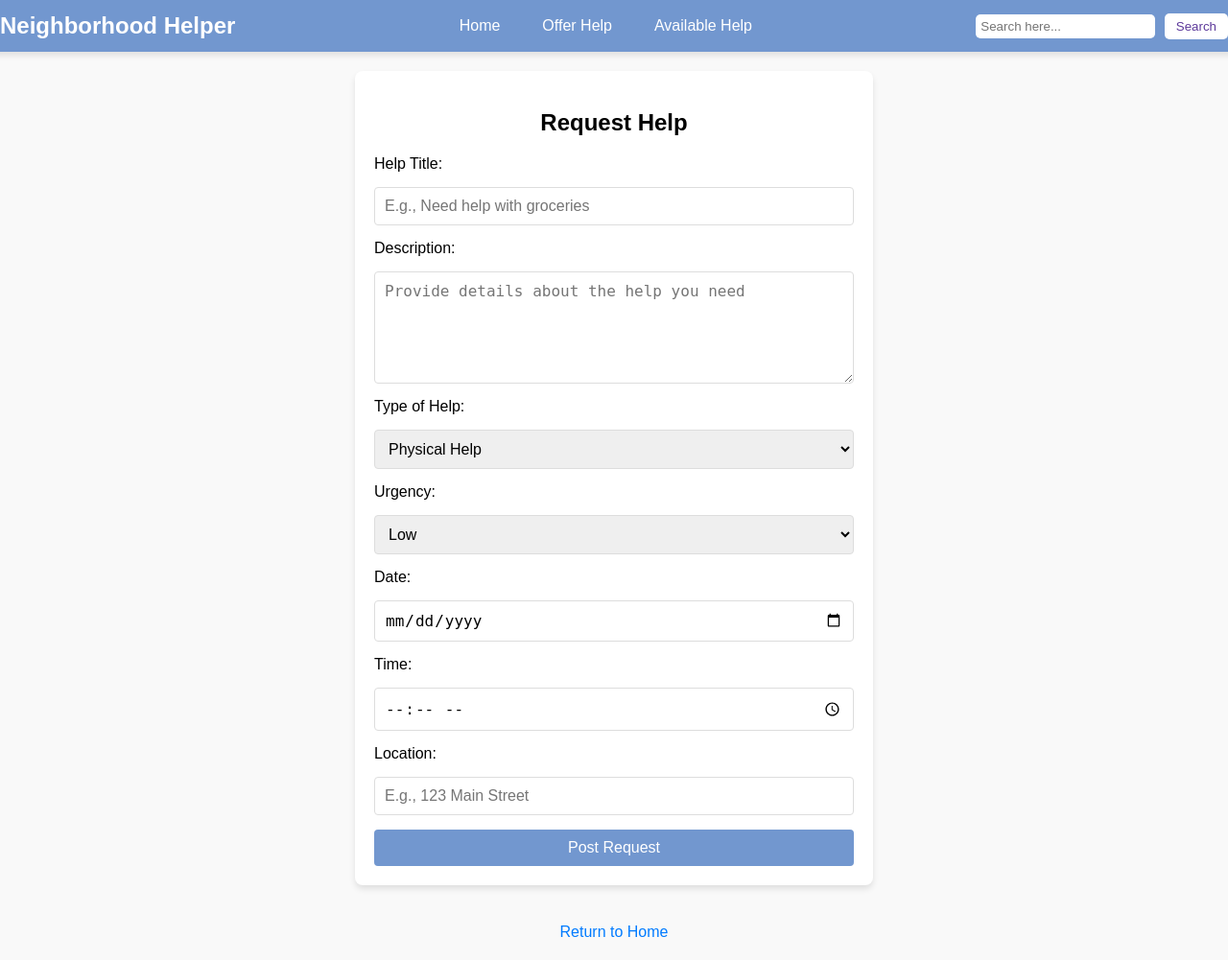
After one commit to ramisharummon/neighborhood_helper, a PHP site: page /auth/request_help.php in a window 1280 px wide. The commit adds this page. Shown: the whole page at 96% size. Run offline with PHP 8.4, Linux system fonts and the light colour scheme.

Commit message:
Add help portal and request help pages; update navbar links

```diff
--- a/auth/home.php
+++ b/auth/home.php
@@ -127,7 +127,8 @@ session_start();
     <div class="navbar">
         <div class="logo">Neighborhood Helper</div>
         <a href="home.php">Home</a>
-        <a href="viewhelp.php">View Help</a>
+        <a href="help_portal.php">View Help</a>
+
         <a href="logout.php">Logout</a>
         <div class="search-bar">
             <input type="text" placeholder="Search">
--- /dev/null
+++ b/auth/request_help.php
@@ -0,0 +1,173 @@
+<!DOCTYPE html>
+<html lang="en">
+<head>
+    <meta charset="UTF-8">
+    <meta name="viewport" content="width=device-width, initial-scale=1.0">
+    <title>Request Help</title>
+    <style>
+        body {
+            margin: 0;
+            font-family: Arial, sans-serif;
+            background-color: #f9f9f9;
+            display: flex;
+            flex-direction: column;
+            align-items: center;
+            min-height: 100vh;
+        }
+        .navbar {
+            background-color: #7297cf;
+            display: flex;
+            align-items: center;
+            padding: 10px 20px;
+            width: 100%;
+            box-shadow: 0 4px 6px rgba(0, 0, 0, 0.1);
+        }
+        .navbar .logo {
+            color: white;
+            font-size: 1.5em;
+            font-weight: bold;
+            margin-right: auto;
+        }
+        .navbar a {
+            color: white;
+            text-decoration: none;
+            margin: 0 10px;
+            padding: 8px 12px;
+            border-radius: 5px;
+        }
+        .navbar a:hover {
+            background-color: #5a78a4; /* Slightly darker blue on hover */
+        }
+        .navbar .search-bar {
+            display: flex;
+            align-items: center;
+            margin-left: auto;
+        }
+        .navbar input[type="text"] {
+            padding: 5px;
+            border: none;
+            border-radius: 5px;
+            outline: none;
+        }
+        .navbar button {
+            background-color: white;
+            color: #5D3A9B;
+            border: none;
+            padding: 6px 12px;
+            margin-left: 5px;
+            border-radius: 5px;
+            cursor: pointer;
+        }
+        .navbar button:hover {
+            background-color: #E3E3E3;
+        }
+        .form-container {
+            background: #fff;
+            border-radius: 8px;
+            box-shadow: 0 4px 6px rgba(0, 0, 0, 0.1);
+            padding: 20px;
+            margin: 20px;
+            width: 100%;
+            max-width: 500px;
+        }
+        .form-container h2 {
+            margin-bottom: 20px;
+            text-align: center;
+        }
+        .form-container form {
+            display: flex;
+            flex-direction: column;
+            gap: 15px;
+        }
+        .form-container input,
+        .form-container textarea,
+        .form-container select,
+        .form-container button {
+            padding: 10px;
+            font-size: 16px;
+            border: 1px solid #ddd;
+            border-radius: 4px;
+        }
+        .form-container textarea {
+            resize: vertical;
+        }
+        .form-container button {
+            background-color:#7297cf;
+            color: white;
+            border: none;
+            cursor: pointer;
+        }
+        .form-container button:hover {
+            background-color:#7297cf;
+        }
+        .return-home {
+            margin-top: auto;
+            padding: 20px;
+        }
+        .return-home a {
+            text-decoration: none;
+            color: #007BFF;
+        }
+        .return-home a:hover {
+            text-decoration: underline;
+        }
+    </style>
+</head>
+<body>
+    <!-- Navbar -->
+    <div class="navbar">
+        <div class="logo">Neighborhood Helper</div>
+        <a href="home.php">Home</a>
+        <a href="offer_help.php">Offer Help</a>
+        <a href="available_help.php">Available Help</a>
+        <div class="search-bar">
+            <form method="GET" action="search.php">
+                <input type="text" name="query" placeholder="Search here...">
+                <button type="submit">Search</button>
+            </form>
+        </div>
+    </div>
+
+    <!-- Main Content -->
+    <div class="form-container">
+        <h2>Request Help</h2>
+        <form action="submit_request.php" method="POST">
+            <label for="title">Help Title:</label>
+            <input type="text" id="title" name="title" placeholder="E.g., Need help with groceries" required>
+
+            <label for="description">Description:</label>
+            <textarea id="description" name="description" rows="5" placeholder="Provide details about the help you need" required></textarea>
+
+            <label for="type">Type of Help:</label>
+            <select id="type" name="type" required>
+                <option value="physical">Physical Help</option>
+                <option value="technical">Technical Help</option>
+                <option value="emotional">Emotional Support</option>
+                <option value="other">Other</option>
+            </select>
+
+            <label for="urgency">Urgency:</label>
+            <select id="urgency" name="urgency" required>
+                <option value="low">Low</option>
+                <option value="medium">Medium</option>
+                <option value="high">High</option>
+            </select>
+
+            <label for="date">Date:</label>
+            <input type="date" id="date" name="date" required>
+
+            <label for="time">Time:</label>
+            <input type="time" id="time" name="time" required>
+
+            <label for="location">Location:</label>
+            <input type="text" id="location" name="location" placeholder="E.g., 123 Main Street" required>
+
+            <button type="submit">Post Request</button>
+        </form>
+    </div>
+
+    <div class="return-home">
+        <a href="home.php">Return to Home</a>
+    </div>
+</body>
+</html>
```
Also changed, not shown: auth/help_portal.php (added, +178 -0 lines).
